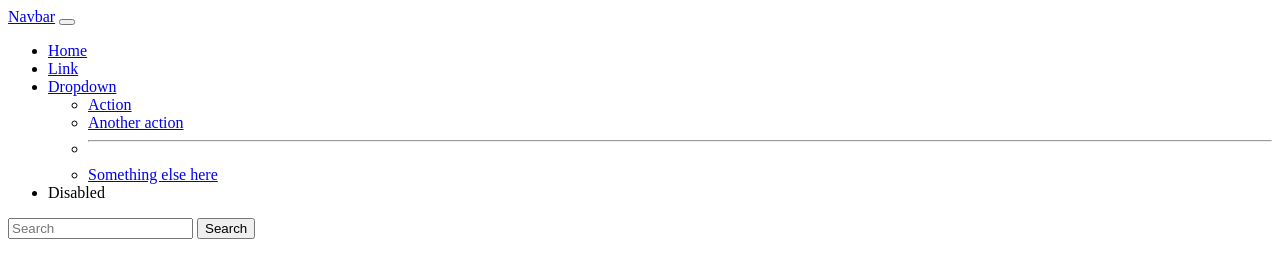
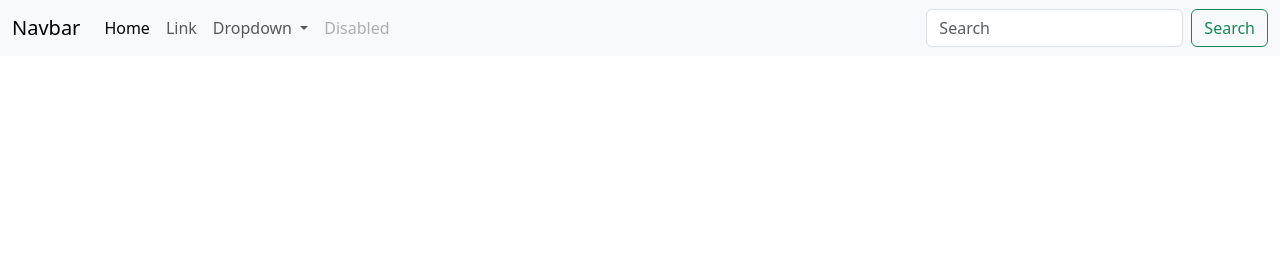
Before and after one commit to abdulah75858/bootstrap-practice, a plain HTML site: page index.html in a window 1280 px wide. Drawn offline with nearby package versions, Linux system fonts and the light colour scheme.

Commit message:
navbar added

```diff
--- a/index.html
+++ b/index.html
@@ -1,3 +1,13 @@
+<!doctype html>
+<html lang="en">
+  <head>
+    <meta charset="utf-8">
+    <meta name="viewport" content="width=device-width, initial-scale=1">
+    <title>Bootstrap demo</title>
+    <link href="https://cdn.jsdelivr.net/npm/bootstrap@5.3.3/dist/css/bootstrap.min.css" rel="stylesheet" integrity="sha384-QWTKZyjpPEjISv5WaRU9OFeRpok6YctnYmDr5pNlyT2bRjXh0JMhjY6hW+ALEwIH" crossorigin="anonymous">
+  </head>
+  <body>
+
     <nav class="navbar navbar-expand-lg bg-body-tertiary">
         <div class="container-fluid">
           <a class="navbar-brand" href="#">Navbar</a>
@@ -34,3 +44,9 @@
           </div>
         </div>
       </nav>
+
+
+
+    <script src="https://cdn.jsdelivr.net/npm/bootstrap@5.3.3/dist/js/bootstrap.bundle.min.js" integrity="sha384-YvpcrYf0tY3lHB60NNkmXc5s9fDVZLESaAA55NDzOxhy9GkcIdslK1eN7N6jIeHz" crossorigin="anonymous"></script>
+  </body>
+</html>
```
Lines whose indentation alone changed are shown as unchanged.
